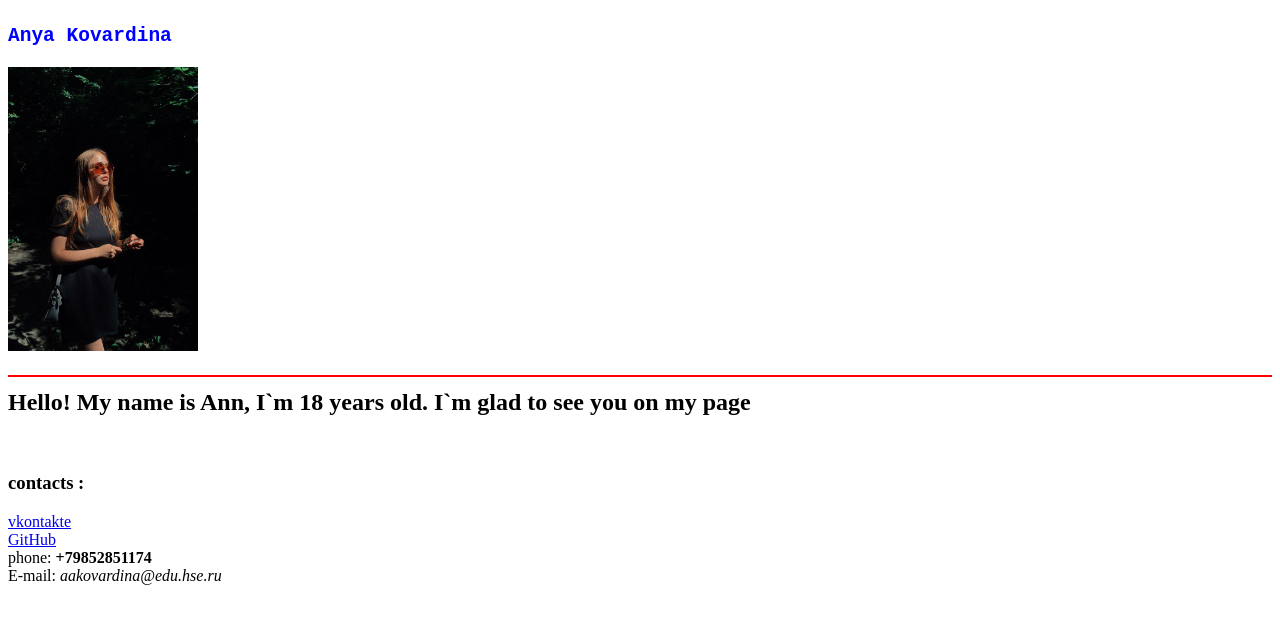
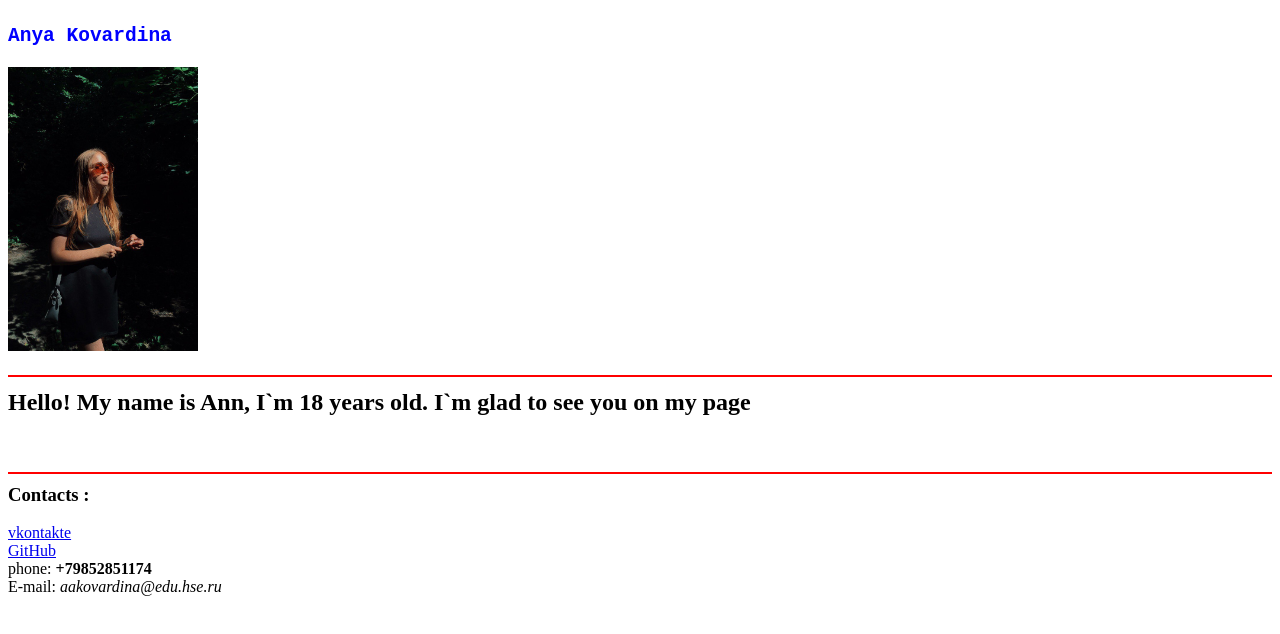
Before and after one commit to anidravok/anidravok.github.io, a plain HTML site: page index.html in a window 1280 px wide. Drawn offline with Linux system fonts and the light colour scheme.

Commit message:
Update index.html

```diff
--- a/index.html
+++ b/index.html
@@ -9,7 +9,7 @@
       <left><img alt=" it`s me " width="15%" src="me.jpg"></left>
       <left><h2> <hr color="red"> Hello! My name is Ann, I`m 18 years old. I`m glad to see you on my page </hr> </h2>
       <br/>
-      <h3> contacts : </h3>
+        <h3>  <hr color="red"> Contacts :  </hr> </h3>
        <a href= https://vk.com/anidravok />vkontakte</a>
       <br/>
       <a href= https://github.com/anidravok>GitHub</a>
```
